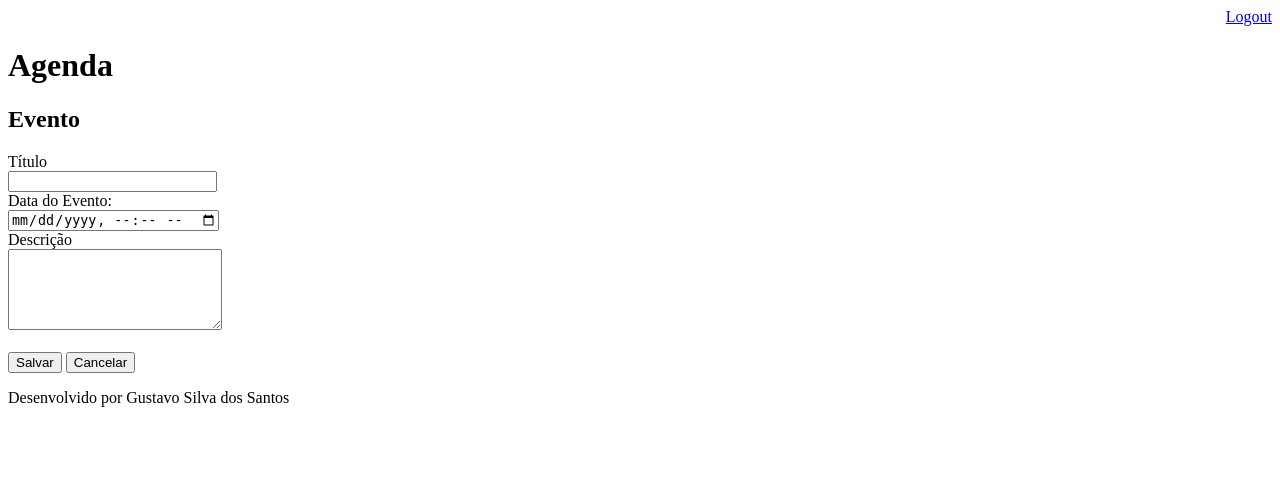
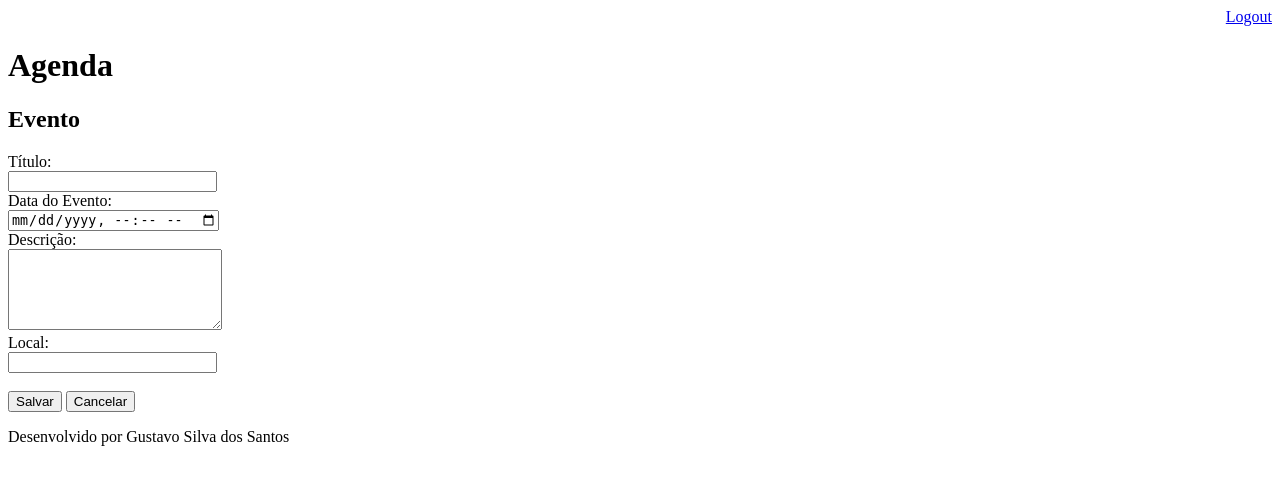
Before and after one commit to gus2222/agenda_django, a Django app: page /agenda/evento/ in a window 1280 px wide. Shown: the top 485 px of the page. Run offline with Django 3.2, Linux system fonts and the light colour scheme; a user stored in the database is signed in.

Commit message:
implementado local na agenda

```diff
--- a/agenda/urls.py
+++ b/agenda/urls.py
@@ -20,7 +20,7 @@ from django.views.generic import RedirectView
 
 urlpatterns = [
     path('admin/', admin.site.urls),
-    path('eventos/<titulo_evento>/', views.eventos),
+    path('eventos/<titulo_evento>/', views.local),
     path('agenda/', views.lista_eventos),
     path('agenda/evento/', views.evento),
     path('agenda/evento/submit', views.submit_evento),
--- a/core/models.py
+++ b/core/models.py
@@ -9,7 +9,7 @@ class Evento(models.Model):
     data_evento = models.DateTimeField(verbose_name='Data do Evento')
     data_criacao = models.DateTimeField(auto_now=True)
     usuario = models.ForeignKey(User, on_delete=models.CASCADE)
-
+    local = models.CharField(max_length=100,blank=True, null=True)
     class Meta:
         db_table = 'evento'
 
--- a/core/views.py
+++ b/core/views.py
@@ -35,9 +35,12 @@ def lista_eventos(request):
     dados = {'eventos':evento}
     return render(request,'agenda.html', dados)
 
-def eventos(request, titulo_evento):
-    local = Evento.objects.get(titulo = titulo_evento).descricao
-    return HttpResponse('<h2>O local do Evento {} é {} </h2>'.format(titulo_evento,local))
+def local(request, titulo_evento):
+    local = Evento.objects.get(titulo = titulo_evento).local
+    if local:
+        return HttpResponse('<h2>O local do Evento {} é {} </h2>'.format(titulo_evento,local))
+    else:
+        return HttpResponse('<h2>O local do Evento {} não foi definido </h2>'.format(titulo_evento))
 @login_required(login_url="/login")
 def evento(request):
     return render(request, 'evento.html')
@@ -47,9 +50,11 @@ def submit_evento(request):
         titulo = request.POST.get('titulo')
         data_evento = request.POST.get('data_evento')
         descricao = request.POST.get('descricao')
+        local = request.POST.get('local')
         usuario = request.user
         Evento.objects.create(titulo=titulo,
                               data_evento= data_evento,
                               descricao=descricao,
+                              local=local,
                               usuario=usuario)
     return redirect("/")
--- a/templates/evento.html
+++ b/templates/evento.html
@@ -4,7 +4,7 @@
 
 <h2>Evento</h2>
 <form action="submit" method="POST">{% csrf_token %}
-    <label>Título</label>
+    <label>Título:</label>
     <br>
     <input type="text" name="titulo" size="23">
     <br>
@@ -12,9 +12,13 @@
     <br>
     <input type="datetime-local" name="data_evento">
     <br>
-    <label>Descrição</label>
+    <label>Descrição:</label>
     <br>
     <textarea name="descricao" rows="5" cols="24"></textarea>
+    <br>
+    <label>Local:</label>
+    <br>
+    <input type="text" name="local" size="23">
     <br>
     <br>
     <button type="submit">Salvar</button>
```
Also changed, not shown: templates/agenda.html (+6 -1 lines), core/migrations/0003_evento_local.py (added), db.sqlite3.
